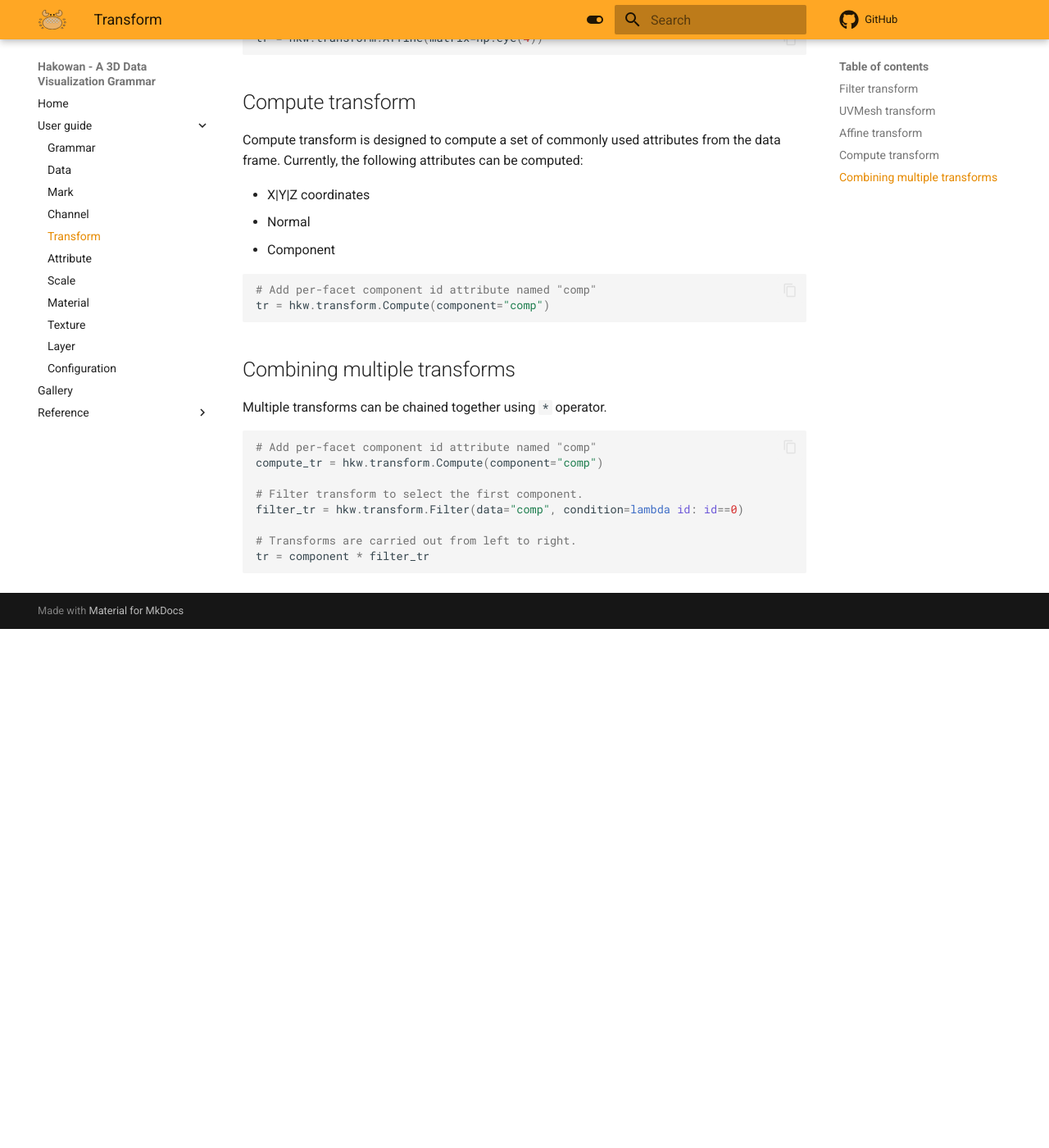
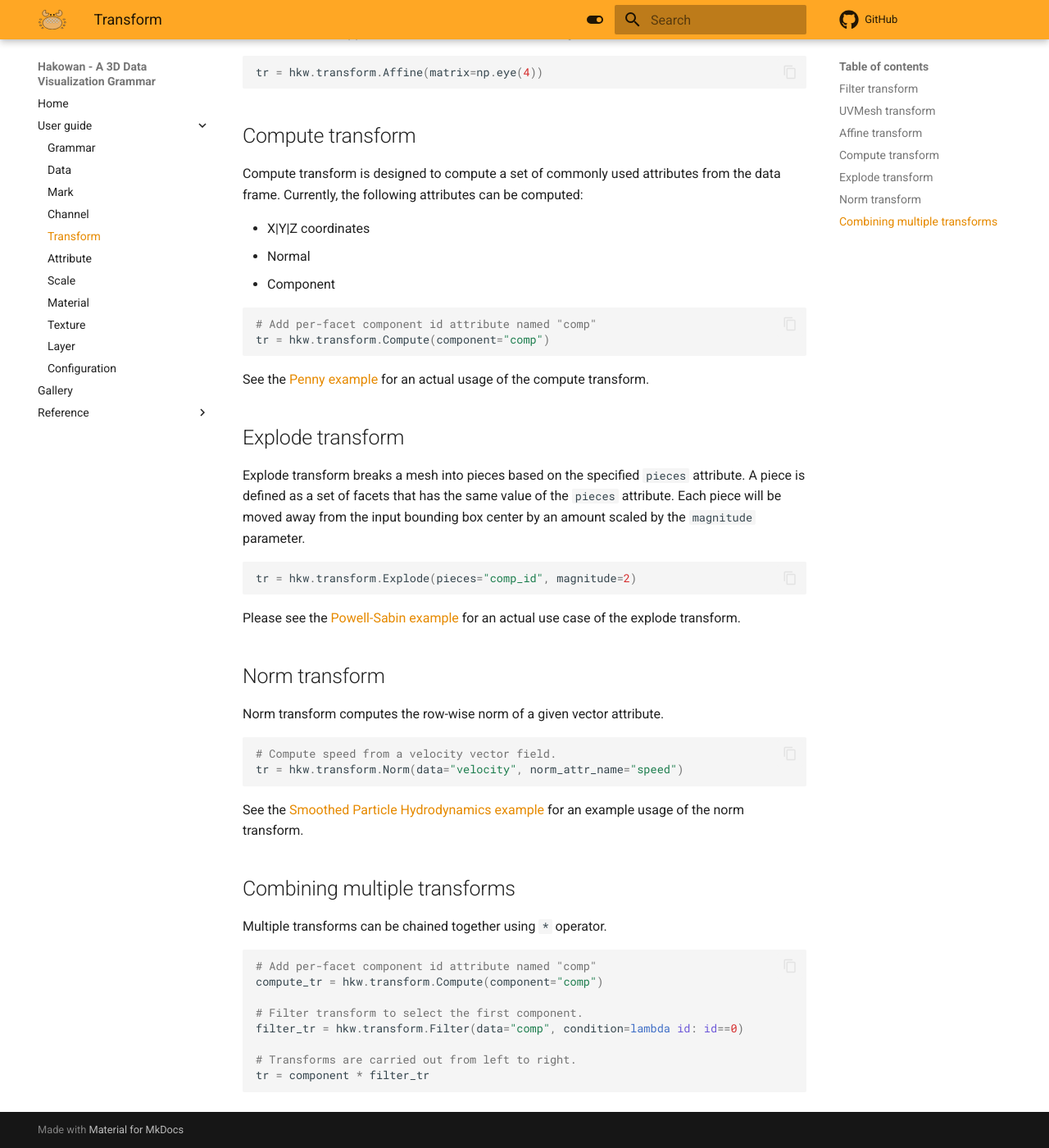
Before and after one commit to Hakowan/hakowan, an MkDocs documentation site: the page built from docs/guide/transform.md, in a window 1280 px wide and 1400 px high, scrolled down 682 px. Shown: the whole window at 82% size. Built offline with MkDocs 1.6.1 and Material for MkDocs 9.7.7, drawn with Linux system fonts in a browser that asks for light colours; comment, search, counter and statistics services are not loaded; before the commit the page ends 1449 px from its top, so only the background shows below that; some of the changed text lies outside the part shown.

Commit message:
Update Norm transform fields and doc.

````diff
--- a/docs/guide/transform.md
+++ b/docs/guide/transform.md
@@ -10,6 +10,9 @@
 ```py
 tr = hkw.transform.Filter(data="attr_name", condition=lambda value: value > 0)
 ```
+
+See the [Smoothed Particle Hydrodynamics example](../examples/sph.md) for an actual usage of the filter
+transform.
 
 ## UVMesh transform
 
@@ -41,6 +44,35 @@
 tr = hkw.transform.Compute(component="comp")
 ```
 
+See the [Penny example](../examples/penny.md) for an actual usage of the compute
+transform.
+
+## Explode transform
+
+Explode transform breaks a mesh into pieces based on the specified `pieces` attribute.
+A piece is defined as a set of facets that has the same value of the `pieces` attribute.
+Each piece will be moved away from the input bounding box center by an amount scaled by
+the `magnitude` parameter.
+
+```py
+tr = hkw.transform.Explode(pieces="comp_id", magnitude=2)
+```
+
+Please see the [Powell-Sabin example](../examples/powell-sabin.md) for an actual use case of the
+explode transform.
+
+## Norm transform
+
+Norm transform computes the row-wise norm of a given vector attribute.
+
+```py
+# Compute speed from a velocity vector field.
+tr = hkw.transform.Norm(data="velocity", norm_attr_name="speed")
+```
+
+See the [Smoothed Particle Hydrodynamics example](../examples/sph.md) for an example usage of the norm
+transform.
+
 ## Combining multiple transforms
 
 Multiple transforms can be chained together using `*` operator.
````
Also changed, not shown: docs/guide/material.md (+26 -1 lines), 1 other file.
